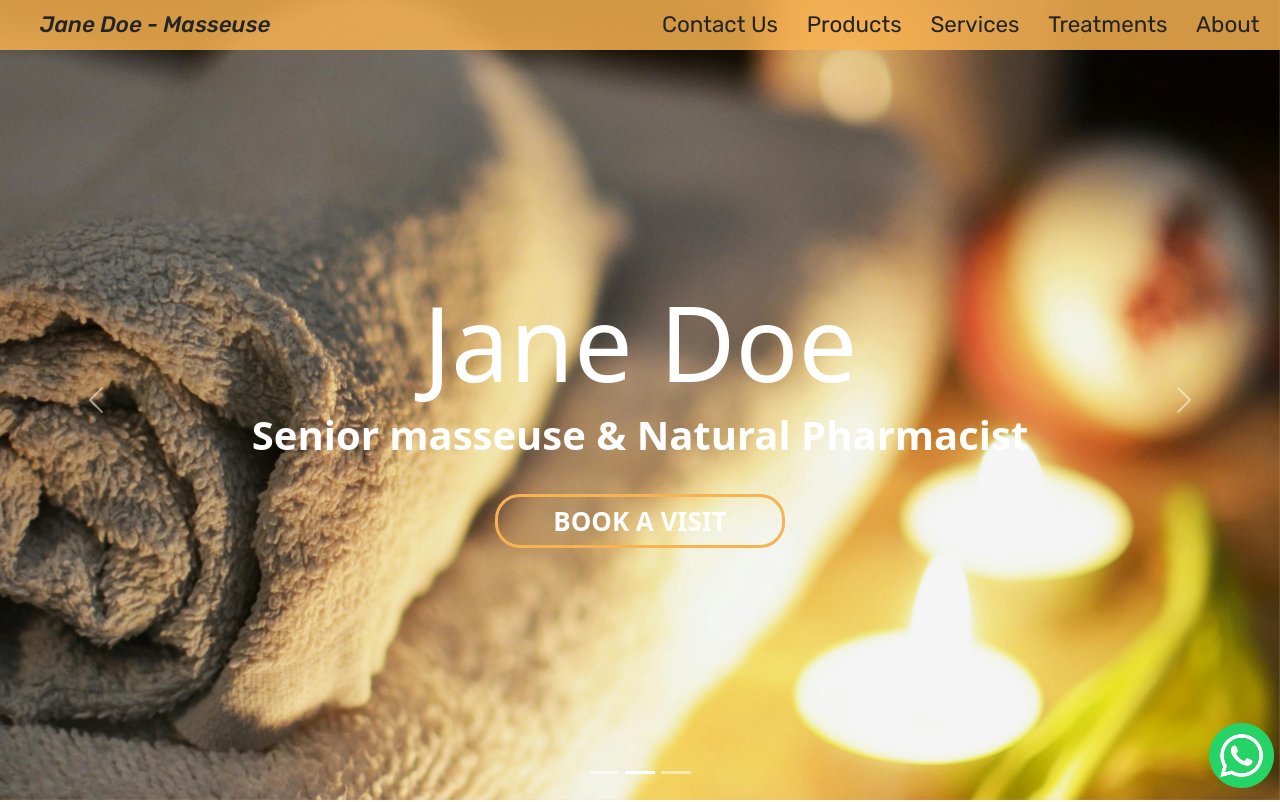
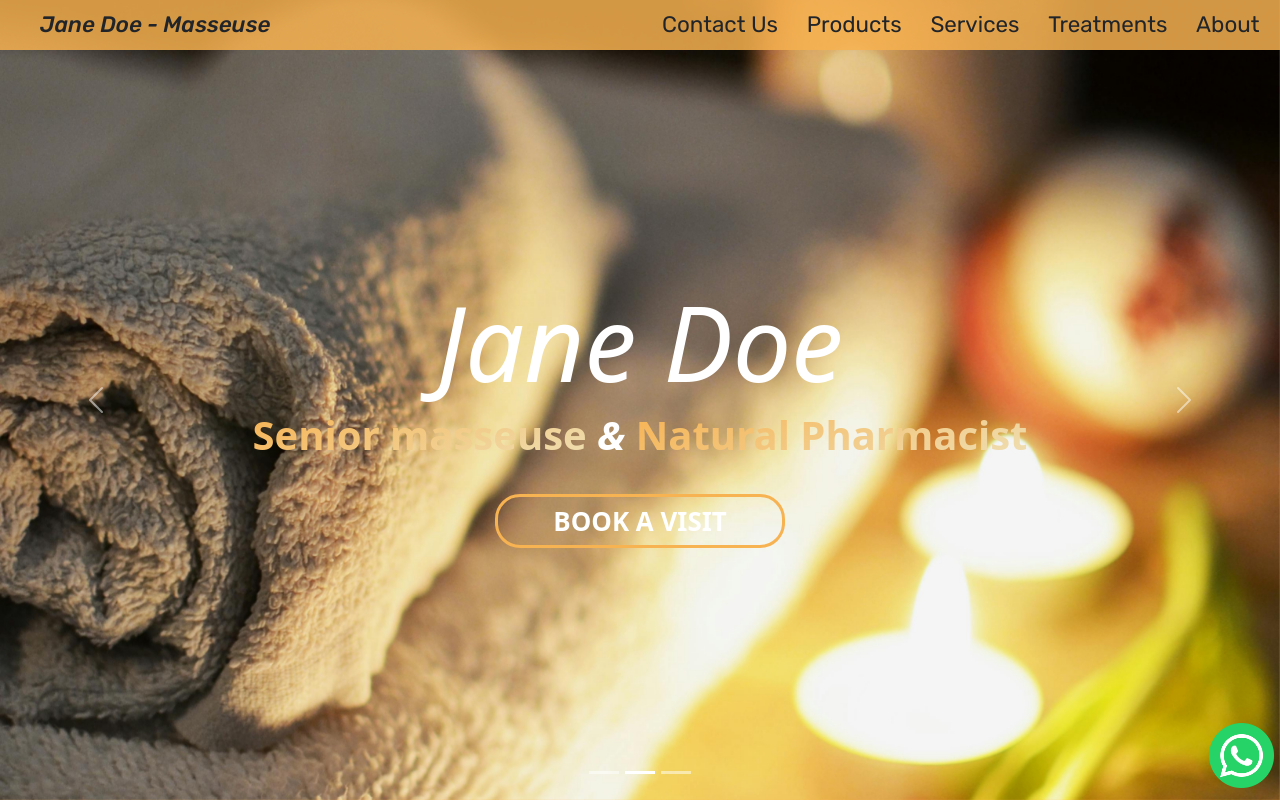
Before and after one commit to Silveronski/massuese-landingpage, a React (Vite) app: page / in a window 1280 px wide. Shown: the top 802 px of the page. Built offline with nearby package versions, Linux system fonts and the light colour scheme.

Commit message:
carousel changes

```diff
--- a/src/components/CarouselComp.jsx
+++ b/src/components/CarouselComp.jsx
@@ -16,7 +16,7 @@ const CarouselComp = () => {
         animate="show"
         className='info'>
         <h1>{content.general.name}</h1>
-        <p>Senior masseuse & Natural Pharmacist</p>
+        <p><span>Senior masseuse</span> <i>&</i> <span>Natural Pharmacist</span></p>
         <button
          onClick={() => window.open("https://wa.me/123123123", "_blank")}>BOOK A VISIT
         </button>
--- a/src/styles/carousel.scss
+++ b/src/styles/carousel.scss
@@ -17,12 +17,13 @@
             top: 35%;
         }
         @include mobile{
-            width: 70%;
-            top: 35%;
+            width: 90%;
+            top: 33%;
         }
         h1{
             font-size: 6.5rem;
             margin-bottom: 0;
+            font-style: italic;
             @include mobile{
                 font-size: 4rem;
             }
@@ -31,6 +32,13 @@
             margin-top: 0;
             font-size: 2.5rem;
             font-weight: 600;
+            span:not(:nth-child(2)){
+                background: linear-gradient(160deg, $greenColor, rgb(238, 223, 180));
+                background-clip: text;
+                -webkit-background-clip: text;
+                color: transparent;
+                font-weight: 600;
+            }
             @include mobile{
                 text-wrap: nowrap;
                 font-size: 1.3rem;
--- a/src/styles/header.scss
+++ b/src/styles/header.scss
@@ -18,6 +18,9 @@ header{
         width: 100%;
         background-color: rgba($color: $greenColor, $alpha: 0.8500);
         font-family: Rubik;
+        @include mobile{
+            background-color: $greenColor;
+        }
         @keyframes slideInFromAbove {
             0%{
                 top: -100%;
```
